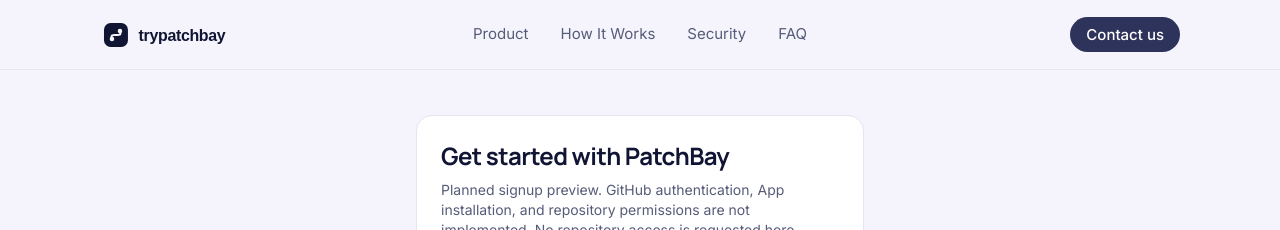
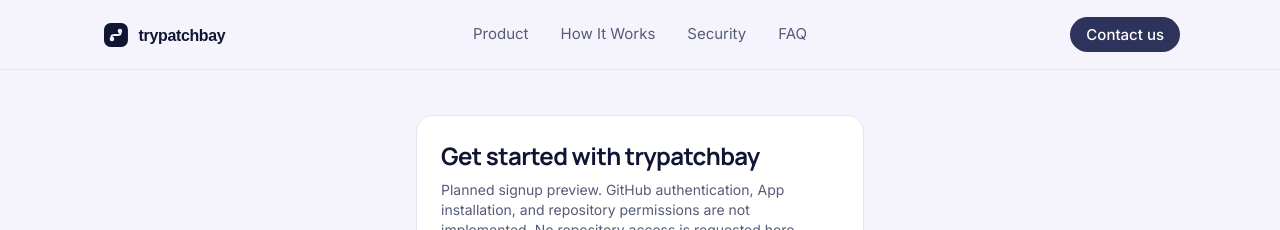
Before and after one commit to Nitish-1303/Patchversion, a Next.js app in the folder packages/site/: page /signup in a window 1280 px wide. Shown: the top 230 px of the page. Built offline with nearby package versions, Linux system fonts and the light colour scheme.

Commit message:
site: rebrand visible website name to trypatchbay

```diff
--- a/packages/site/src/app/signup/page.tsx
+++ b/packages/site/src/app/signup/page.tsx
@@ -3,7 +3,7 @@
   return (
     <div className="min-h-[60vh] flex items-center justify-center px-4">
       <div className="card max-w-md w-full">
-        <h1 className="text-2xl font-bold mb-2">Get started with PatchBay</h1>
+        <h1 className="text-2xl font-bold mb-2">Get started with trypatchbay</h1>
         <p className="text-sm text-text-secondary mb-8">
           Planned signup preview. GitHub authentication, App installation, and repository
           permissions are not implemented. No repository access is requested here.
```
